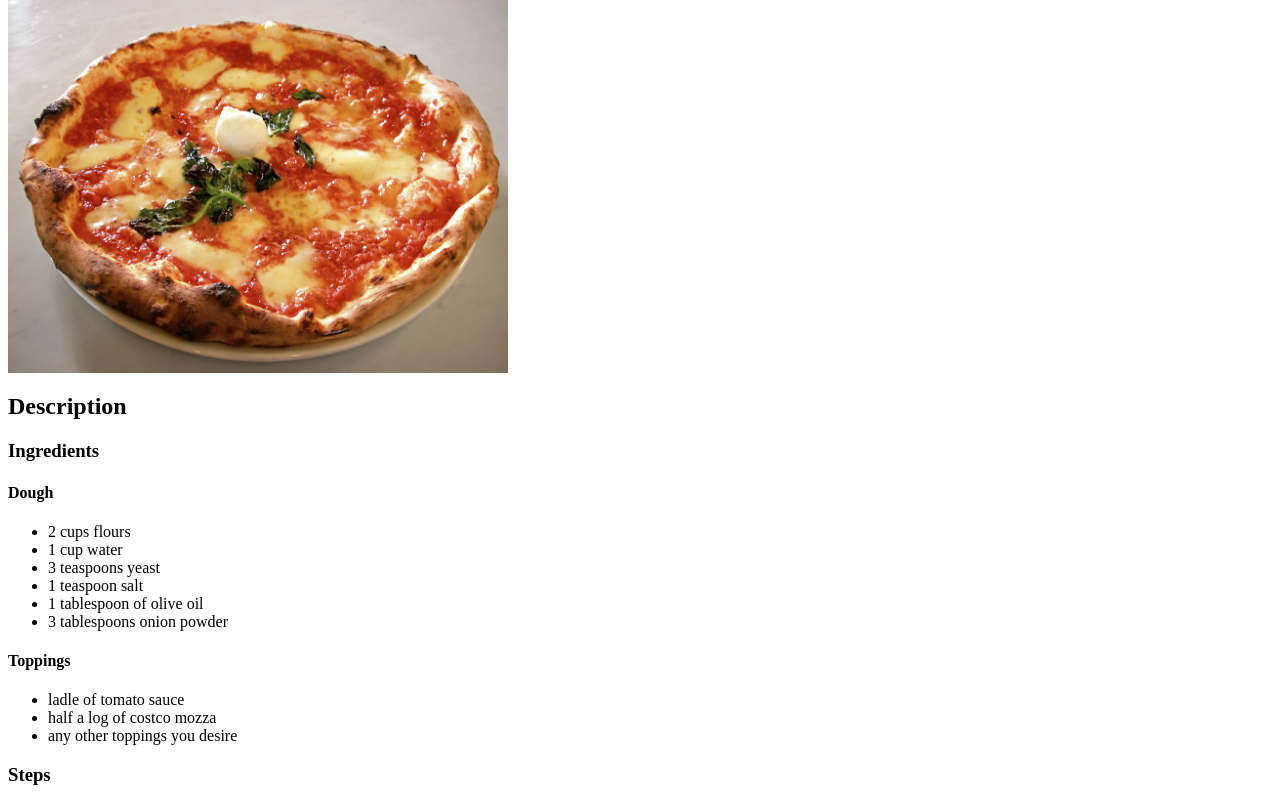
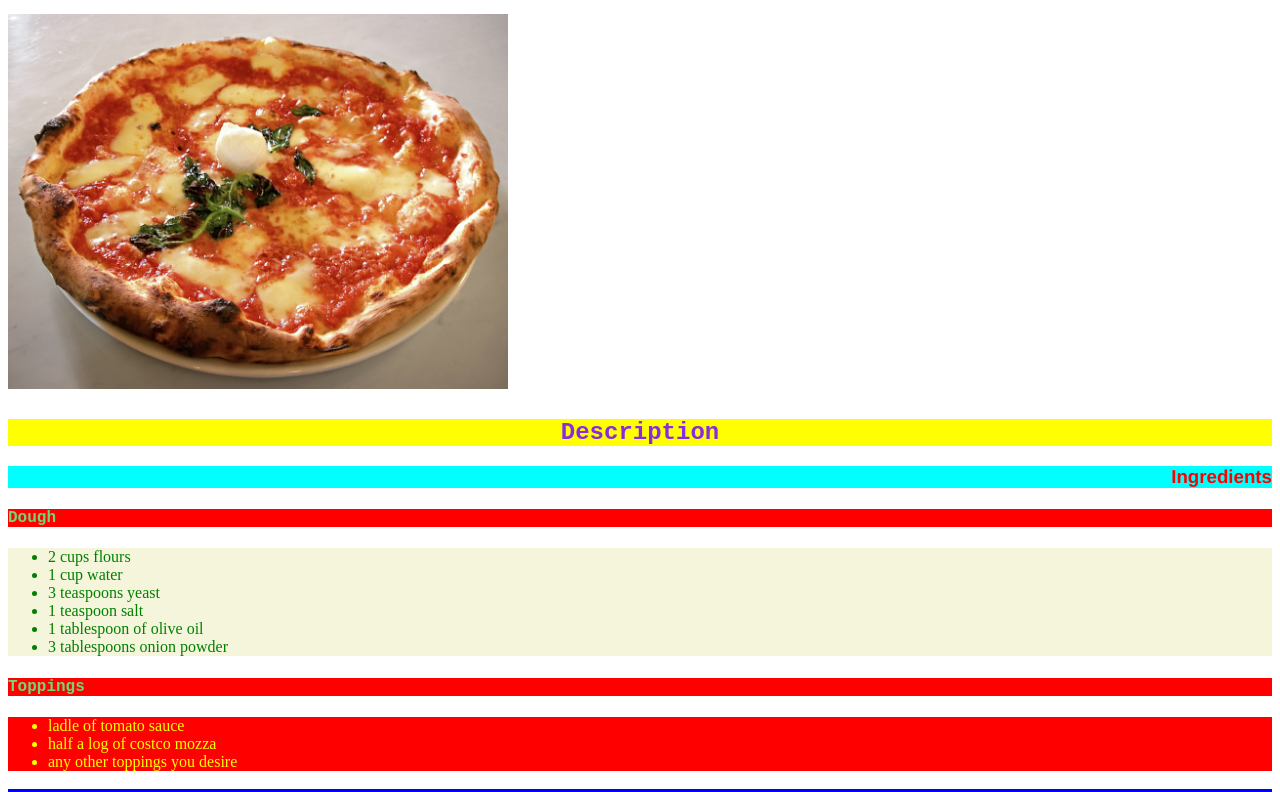
Before and after one commit to RaspberryRat/odin-recipes, a plain HTML site: page recipes/pizza.html in a window 1280 px wide. Shown: the part 68-860 px from the top of the page. Drawn offline with Linux system fonts and the light colour scheme.

Commit message:
Added style.css modified index.html pizza.html risotto.html creme-brulee.html to accept stylesheet

```diff
--- a/recipes/pizza.html
+++ b/recipes/pizza.html
@@ -3,15 +3,16 @@
     <head>
         <Title>Pizza</Title>
         <meta charset="UTF-8">
+        <link rel="stylesheet" href="../style.css">
     </head>
 <body>
-    <h1>Pizza</h1>
+    <h1 class="recipe-title">Pizza</h1>
     <img src="../img/pizza.jpg" width="500" alt="a picture of delicious pizza">
     <p></p>
     <h2>Description</h2>
-    <h3>Ingredients</h3>
-    <h4>Dough</h4>
-      <ul>
+    <h3 class="ingredient">Ingredients</h3>
+    <h4 class ="small-step steps" steps>Dough</h4>
+      <ul id="dough">
           <li>2 cups flours</li>
           <li>1 cup water</li>
           <li>3 teaspoons yeast</li>
@@ -19,13 +20,13 @@
           <li>1 tablespoon of olive oil</li>
           <li>3 tablespoons onion powder</li>
       </ul>
-      <h4>Toppings</h4>
-      <ul>
+      <h4 class="small-step steps">Toppings</h4>
+      <ul id="topping">
         <li>ladle of tomato sauce</li>
         <li>half a log of costco mozza</li>
         <li>any other toppings you desire</li>
       </ul>
-    <h3>Steps</h3>
+    <h3 class="steps">Steps</h3>
       <ol>
           <li>Add 1 Cup of warm water to the yeast and wait for 10 minutes</li>
           <li>Mix the flour, salt, onion powder and oil together</li>
--- /dev/null
+++ b/style.css
@@ -0,0 +1,69 @@
+/* style.css file for odin-recipe website */
+
+h1 {
+    font-family: Helvetica,"Times New Roman" sans-serif;
+    font-size: 40px;
+    font-weight: bold;
+    text-align: center;
+}
+
+.recipe-title {
+    text-align: left;
+    color: pink;
+    background-color: greenyellow;
+}
+
+p {
+    font-family: Helvetica,'Times New Roman', sans-serif;
+    font-size: 30px;
+}
+
+h2,
+h3,
+h4 {
+    color: blueviolet;
+    background-color: yellow;
+    text-align: center;
+    font-weight: bolder;
+    font-family: 'Courier New', Courier, monospace;
+
+}
+
+ul,
+ol {
+    color: beige;
+    background-color: black;
+}
+
+
+
+.steps {
+    text-align: left;
+    font-family: 'Comic-sans', sans-serif;
+    color: orange;
+    background-color: blue;
+
+}
+
+.ingredient {
+    text-align: right;
+    font-family: 'Franklin Gothic Medium', 'Arial Narrow', Arial, sans-serif;
+    background-color: aqua;
+    color: red;
+}
+
+.small-step {
+    color: rgb(117, 214, 117);
+    font-family: 'Courier New', Courier, monospace;
+    background-color: red;
+}
+
+#dough {
+    background-color: beige;
+    color: green;
+}
+
+#topping {
+    background-color: red;
+    color: yellow;
+}
```
Also changed, not shown: index.html (+4 -3 lines), recipes/creme-brulee.html (+4 -3 lines), recipes/risotto.html (+4 -3 lines).
